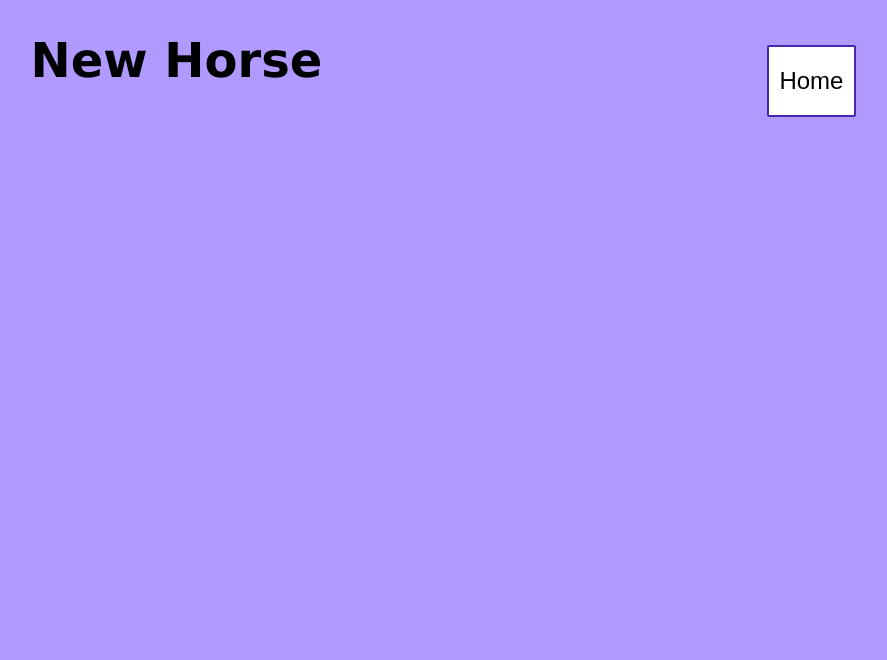
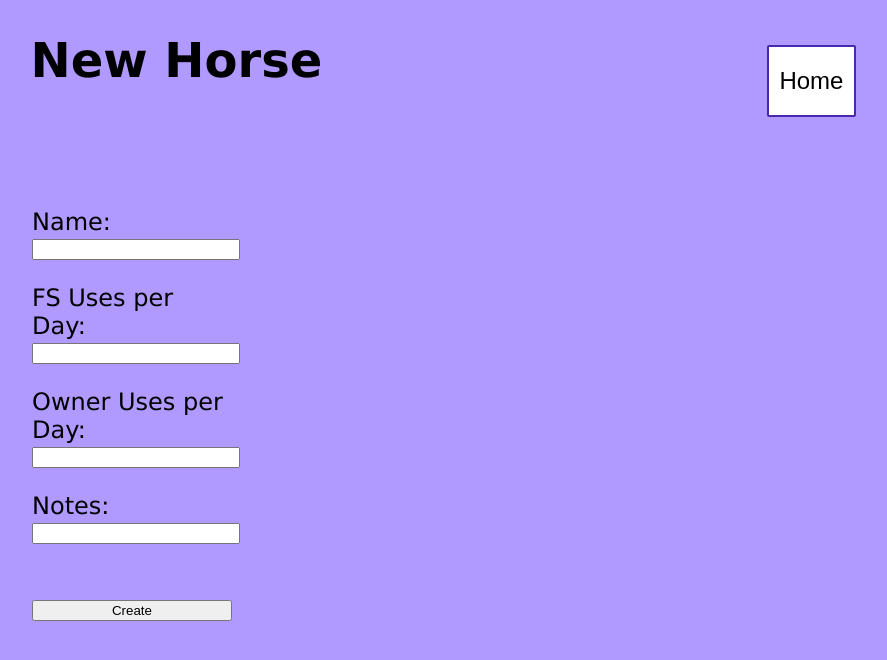
Before and after one commit to CathyGuang/Timesheet-System, a PHP site: page /admin/create-new-object/new-horse/index.php in a window 1280 px wide. Shown: the top 660 px of the page, without its empty margins (160-1047 px from the left). Run offline with PHP 8.4, Linux system fonts and the light colour scheme.

Commit message:
new horse page works!

```diff
--- a/admin/create-new-object/new-horse/index.php
+++ b/admin/create-new-object/new-horse/index.php
@@ -16,7 +16,24 @@
     </nav>
   </header>
 
+  <form action="create-new-horse.php" method="post" class="main-form">
 
+    <p>Name:</p>
+    <input type="text" name="name" value="">
+
+    <p>FS Uses per Day:</p>
+    <input type="number" name="fs_uses_per_day" value="">
+
+    <p>Owner Uses per Day:</p>
+    <input type="number" name="owner_uses_per_day" value="">
+
+    <p>Notes:</p>
+    <input type="text" name="notes" value="">
+
+    <br><br>
+    <input type="submit" value="Create">
+
+  </form>
 
 
 
```
Also changed, not shown: admin/create-new-object/new-horse/create-new-horse.php (added, +38 -0 lines).
